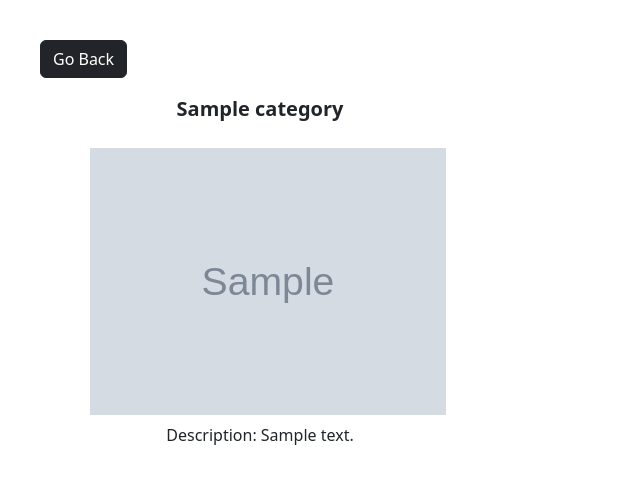
After one commit to Abu-Zafar7/Photo_album, a Django app: page /category/1/ in a window 1280 px wide. The commit adds this page. Shown: the top 484 px of the page, without its empty margins (0-640 px from the left). Run offline with Django 4.2, Linux system fonts and the light colour scheme; tables that the repository leaves empty hold one stand-in row (values such as "Sample post"); grey boxes marked "Sample" are stand-in pictures.

Commit message:
Added new feature

```diff
--- /dev/null
+++ b/app/templates/app/category.html
@@ -0,0 +1,25 @@
+<!DOCTYPE html>
+<html lang="en">
+<head>
+    <meta charset="UTF-8">
+    <meta name="viewport" content="width=device-width, initial-scale=1.0">
+    <title>Category</title>
+    <link href="https://cdn.jsdelivr.net/npm/bootstrap@5.3.1/dist/css/bootstrap.min.css" rel="stylesheet" integrity="sha384-4bw+/aepP/YC94hEpVNVgiZdgIC5+VKNBQNGCHeKRQN+PtmoHDEXuppvnDJzQIu9" crossorigin="anonymous">
+</head>
+<body class="m-4">
+   <a href="{% url 'gallery' %}" class="btn btn-dark m-3">Go Back</a>
+   <div class="container text-center">
+    <div class="row">
+        <div class="col-md-4">
+
+            <p style="font-size: 20px;"><strong>{{ category }}</strong></p>
+            {% for photo in photos %}
+            <img src="{{photo.image.url}}" alt="" style="max-width: 100%; max-height: 100%;" class="m-2">
+             <p>Description: {{ photo.description }}</p>
+            {% endfor %}
+        </div>
+    </div>
+   </div>
+
+</body>
+</html>
--- a/app/templates/app/gallery.html
+++ b/app/templates/app/gallery.html
@@ -24,7 +24,7 @@
                     <ul class="list-group list-group-flush">
                         {% for category in categories%}
                       <li class="list-group-item">
-                        <a href="{% url 'gallery' %}?category={{category.name}}">{{ category.name }}</a>
+                        <a href="{% url 'category' category.id %}">{{ category.name }}</a>
                       </li>
                         {% endfor %}
                     </ul>
--- a/app/urls.py
+++ b/app/urls.py
@@ -3,5 +3,6 @@ from . import views
 urlpatterns = [
     path('', views.gallery, name='gallery'),
     path('photo/<str:pk>/',views.viewPhoto, name='photo'),
-    path('add/',views.addPhoto,name='add')
+    path('add/',views.addPhoto,name='add'),
+    path('category/<str:pk>/',views.viewCat, name='category')
 ]
--- a/app/views.py
+++ b/app/views.py
@@ -43,3 +43,9 @@ def addPhoto(request):
         return redirect('gallery')
     context = {"categories":categories}
     return render(request, 'app/add.html',context)
+
+
+def viewCat(request,pk):
+    category = Categories.objects.get(id= pk)
+    photos = Photo.objects.filter(category__name = category)
+    return render(request, 'app/category.html',{'category':category, 'photos': photos})
```
